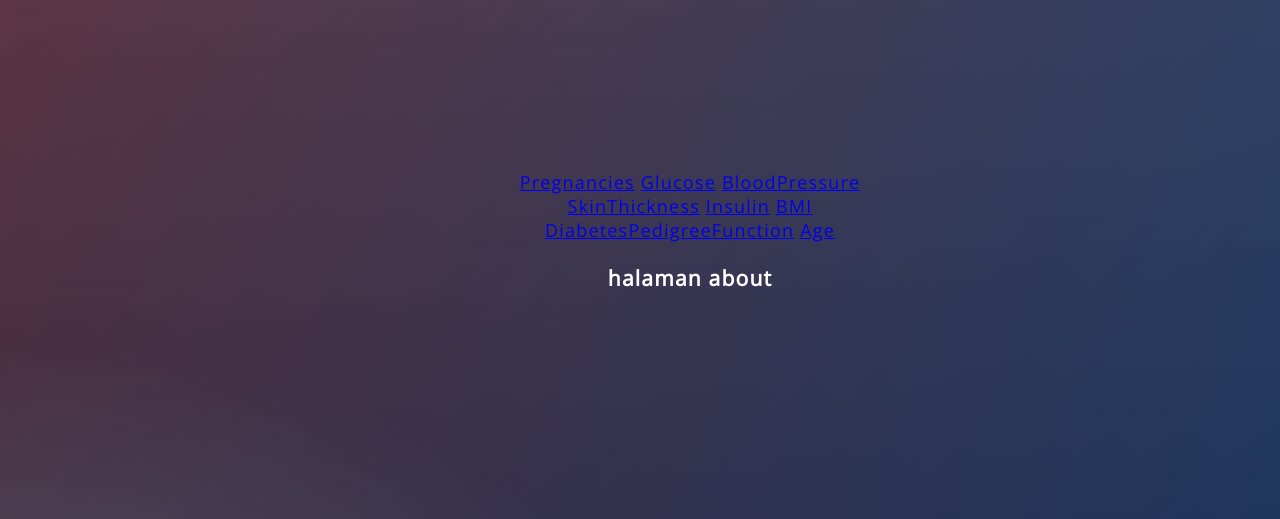
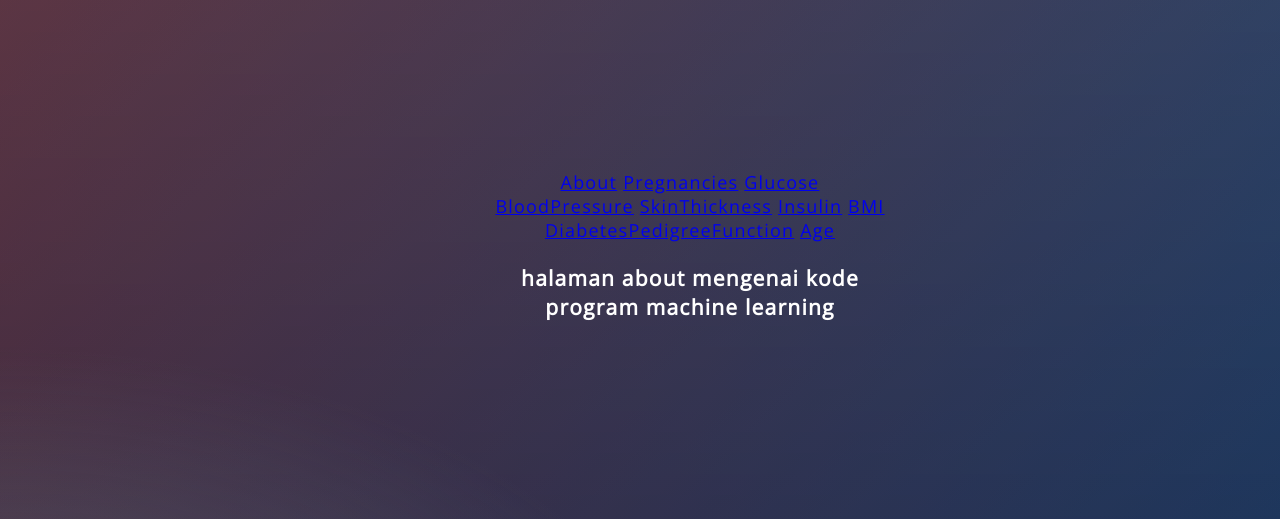
Before and after one commit to ifs19051/DiabetesWeb, a Flask app: page /about in a window 1280 px wide. Shown: the top 519 px of the page. Run offline with Flask 2, Linux system fonts and the light colour scheme; parts of the project's set-up code (start-up, migrations or seed data) failed here and were passed over.

Commit message:
Update html

```diff
--- a/templates/Age.html
+++ b/templates/Age.html
@@ -14,6 +14,7 @@
 
 <body>
  <div class="login">
+	<a href="{{ url_for('about')}}"method="post">About</a>
 	<a href="{{ url_for('Pregnancies')}}"method="post">Pregnancies</a>
 	<a href="{{ url_for('Glucose')}}"method="post">Glucose</a>
 	<a href="{{ url_for('BloodPressure')}}"method="post">BloodPressure</a>
--- a/templates/BMI.html
+++ b/templates/BMI.html
@@ -14,6 +14,7 @@
 
 <body>
  <div class="login">
+	<a href="{{ url_for('about')}}"method="post">About</a>
 	<a href="{{ url_for('Pregnancies')}}"method="post">Pregnancies</a>
 	<a href="{{ url_for('Glucose')}}"method="post">Glucose</a>
 	<a href="{{ url_for('BloodPressure')}}"method="post">BloodPressure</a>
--- a/templates/BloodPressure.html
+++ b/templates/BloodPressure.html
@@ -14,6 +14,7 @@
 
 <body>
  <div class="login">
+	<a href="{{ url_for('about')}}"method="post">About</a>
 	<a href="{{ url_for('Pregnancies')}}"method="post">Pregnancies</a>
 	<a href="{{ url_for('Glucose')}}"method="post">Glucose</a>
 	<a href="{{ url_for('BloodPressure')}}"method="post">BloodPressure</a>
--- a/templates/DiabetesPedigreeFunction.html
+++ b/templates/DiabetesPedigreeFunction.html
@@ -14,6 +14,7 @@
 
 <body>
  <div class="login">
+	<a href="{{ url_for('about')}}"method="post">About</a>
 	<a href="{{ url_for('Pregnancies')}}"method="post">Pregnancies</a>
 	<a href="{{ url_for('Glucose')}}"method="post">Glucose</a>
 	<a href="{{ url_for('BloodPressure')}}"method="post">BloodPressure</a>
--- a/templates/Glucose.html
+++ b/templates/Glucose.html
@@ -14,6 +14,7 @@
 
 <body>
  <div class="login">
+	<a href="{{ url_for('about')}}"method="post">About</a>
 	<a href="{{ url_for('Pregnancies')}}"method="post">Pregnancies</a>
 	<a href="{{ url_for('Glucose')}}"method="post">Glucose</a>
 	<a href="{{ url_for('BloodPressure')}}"method="post">BloodPressure</a>
--- a/templates/Insulin.html
+++ b/templates/Insulin.html
@@ -14,6 +14,7 @@
 
 <body>
  <div class="login">
+	<a href="{{ url_for('about')}}"method="post">About</a>
 	<a href="{{ url_for('Pregnancies')}}"method="post">Pregnancies</a>
 	<a href="{{ url_for('Glucose')}}"method="post">Glucose</a>
 	<a href="{{ url_for('BloodPressure')}}"method="post">BloodPressure</a>
--- a/templates/Pregnancies.html
+++ b/templates/Pregnancies.html
@@ -14,6 +14,7 @@
 
 <body>
  <div class="login">
+	<a href="{{ url_for('about')}}"method="post">About</a>
 	<a href="{{ url_for('Pregnancies')}}"method="post">Pregnancies</a>
 	<a href="{{ url_for('Glucose')}}"method="post">Glucose</a>
 	<a href="{{ url_for('BloodPressure')}}"method="post">BloodPressure</a>
--- a/templates/SkinThickness.html
+++ b/templates/SkinThickness.html
@@ -14,6 +14,7 @@
 
 <body>
  <div class="login">
+	<a href="{{ url_for('about')}}"method="post">About</a>
 	<a href="{{ url_for('Pregnancies')}}"method="post">Pregnancies</a>
 	<a href="{{ url_for('Glucose')}}"method="post">Glucose</a>
 	<a href="{{ url_for('BloodPressure')}}"method="post">BloodPressure</a>
--- a/templates/about.html
+++ b/templates/about.html
@@ -14,6 +14,7 @@
 
 <body>
  <div class="login">
+	<a href="{{ url_for('about')}}"method="post">About</a>
 	<a href="{{ url_for('Pregnancies')}}"method="post">Pregnancies</a>
 	<a href="{{ url_for('Glucose')}}"method="post">Glucose</a>
 	<a href="{{ url_for('BloodPressure')}}"method="post">BloodPressure</a>
@@ -24,7 +25,7 @@
 	<a href="{{ url_for('Age')}}"method="post">Age</a>
 
      <!-- Main Input For Receiving Query to our ML -->
-    <h3>halaman about<h3>
+    <h3>halaman about mengenai kode program machine learning<h3>
 
  </div>
 
```
